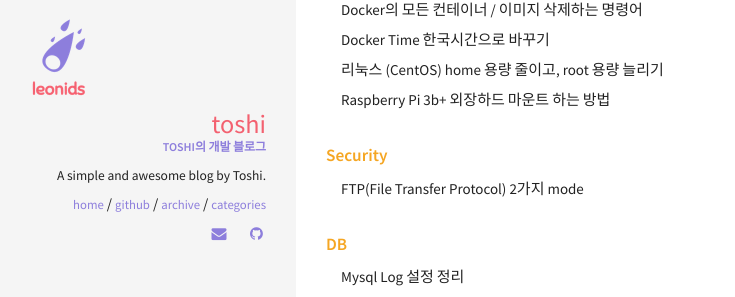
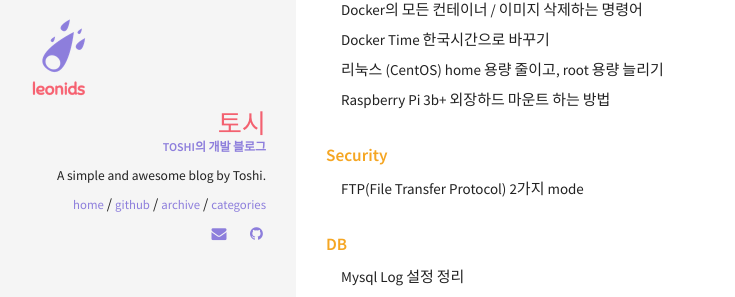
Before and after one commit to toshi15shkim/toshi15shkim.github.io, a Jekyll site: the page built from categories/index.html, in a window 1280 px wide. Shown: the part 285-582 px from the top of the page, without its empty margins (24-759 px from the left). Built offline with Jekyll 4.4.1, drawn with Linux system fonts in a browser that asks for light colours.

Commit message:
config.yml update

```diff
--- a/_config.yml
+++ b/_config.yml
@@ -7,7 +7,7 @@ title: Toshi의 개발 블로그
 email: toshi15shkim@gmail.com
 description: A simple and awesome blog by Toshi.
 url: #
-keywords: ["blog", "toshi", "toshi15shkim"]
+keywords: ["blog", "toshi", "toshi15shkim", "db", "java", "linux"]
 
 #
 ###################################
@@ -33,7 +33,7 @@ kramdown:
 ####################################
 #
 owner:
-  name: Toshi
+  name: 토시
   avatar: leonids-logo.png
   job: "Toshi의 개발 블로그"
   bio: "A simple and awesome blog by Toshi."
```
